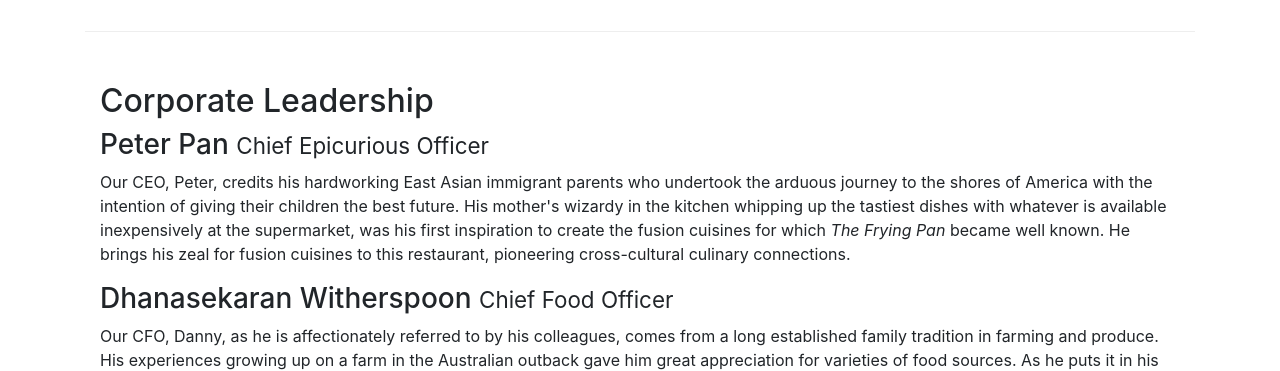
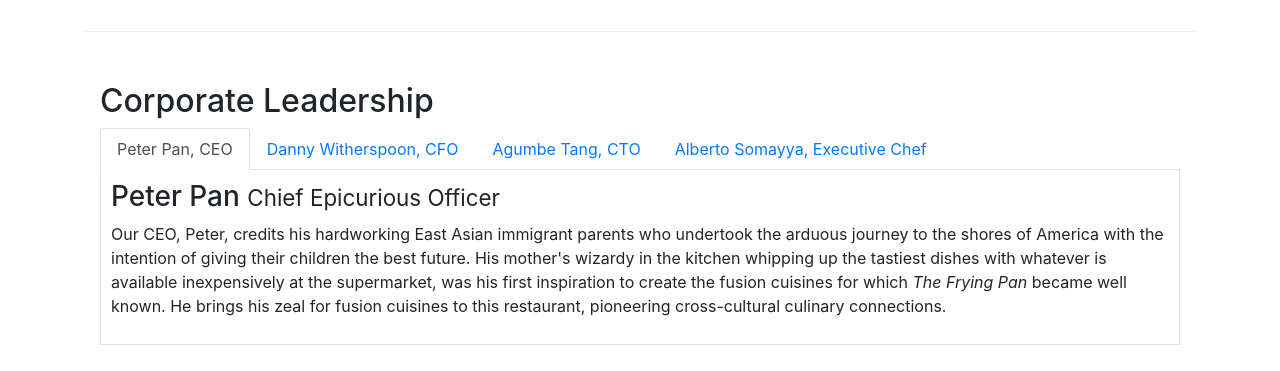
Before and after one commit to dpberry552/conFusion-Restaurant, a website: page aboutus.html in a window 1280 px wide. Shown: the part 940-1311 px from the top of the page. Drawn offline with nearby package versions, Linux system fonts and the light colour scheme.

Commit message:
Added tabs to aboutus.html

```diff
--- a/aboutus.html
+++ b/aboutus.html
@@ -101,14 +101,44 @@
         <div class="row row-content">
             <div class="col-12">
                 <h2>Corporate Leadership</h2>
+
+                <ul class="nav nav-tabs">
+                    <li class="nav-item">
+                        <a class="nav-link active" href="#peter" role="tab" data-toggle="tab">Peter Pan, CEO</a>
+                    </li>
+                    <li class="nav-item">
+                        <a class="nav-link" href="#danny" role="tab" data-toggle="tab">Danny Witherspoon, CFO</a>
+                    </li>
+                    <li class="nav-item">
+                        <a class="nav-link" href="#agumbe" role="tab" data-toggle="tab">Agumbe Tang, CTO</a>
+                    </li>
+                    <li class="nav-item">
+                        <a class="nav-link" href="#alberto" role="tab" data-toggle="tab">Alberto Somayya, Executive Chef</a>
+                    </li>
+                </ul>
+
+                <div class="tab-content">
+                    <div role="tabpanel" class="tab-pane fade show active" id="peter">
                         <h3>Peter Pan <small>Chief Epicurious Officer</small></h3>
                         <p class="d-none d-sm-block">Our CEO, Peter, credits his hardworking East Asian immigrant parents who undertook the arduous journey to the shores of America with the intention of giving their children the best future. His mother's wizardy in the kitchen whipping up the tastiest dishes with whatever is available inexpensively at the supermarket, was his first inspiration to create the fusion cuisines for which <em>The Frying Pan</em> became well known. He brings his zeal for fusion cuisines to this restaurant, pioneering cross-cultural culinary connections.</p>
+                    </div>
+
+                    <div role="tabpanel" class="tab-pane fade" id="danny">
                         <h3>Dhanasekaran Witherspoon <small>Chief Food Officer</small></h3>
                         <p class="d-none d-sm-block">Our CFO, Danny, as he is affectionately referred to by his colleagues, comes from a long established family tradition in farming and produce. His experiences growing up on a farm in the Australian outback gave him great appreciation for varieties of food sources. As he puts it in his own words, <em>Everything that runs, wins, and everything that stays, pays!</em></p>
+                    </div>
+
+                    <div role="tabpanel" class="tab-pane fade" id="agumbe">
                         <h3>Agumbe Tang <small>Chief Taste Officer</small></h3>
                         <p class="d-none d-sm-block">Blessed with the most discerning gustatory sense, Agumbe, our CTO, personally ensures that every dish that we serve meets his exacting tastes. Our chefs dread the tongue lashing that ensues if their dish does not meet his exacting standards. He lives by his motto, <em>You click only if you survive my lick.</em></p>
+                    </div>
+
+                    <div role="tabpanel" class="tab-pane fade" id="alberto">
                         <h3>Alberto Somayya <small>Executive Chef</small></h3>
                         <p class="d-none d-sm-block">Award winning three-star Michelin chef with wide International experience having worked closely with whos-who in the culinary world, he specializes in creating mouthwatering Indo-Italian fusion experiences. He says, <em>Put together the cuisines from the two craziest cultures, and you get a winning hit! Amma Mia!</em></p>
+                    </div>
+                </div>
+
             </div>
        </div>
        <div class="row row-content">
--- a/css/styles.css
+++ b/css/styles.css
@@ -37,3 +37,10 @@ body {
 .navbar-dark {
     background-color: #512DA8;
 }
+
+.tab-content {
+    border-left: 1px solid #ddd;
+    border-right: 1px solid #ddd;
+    border-bottom: 1px solid #ddd;
+    padding: 10px;
+}
```
Lines whose indentation alone changed are shown as unchanged.
